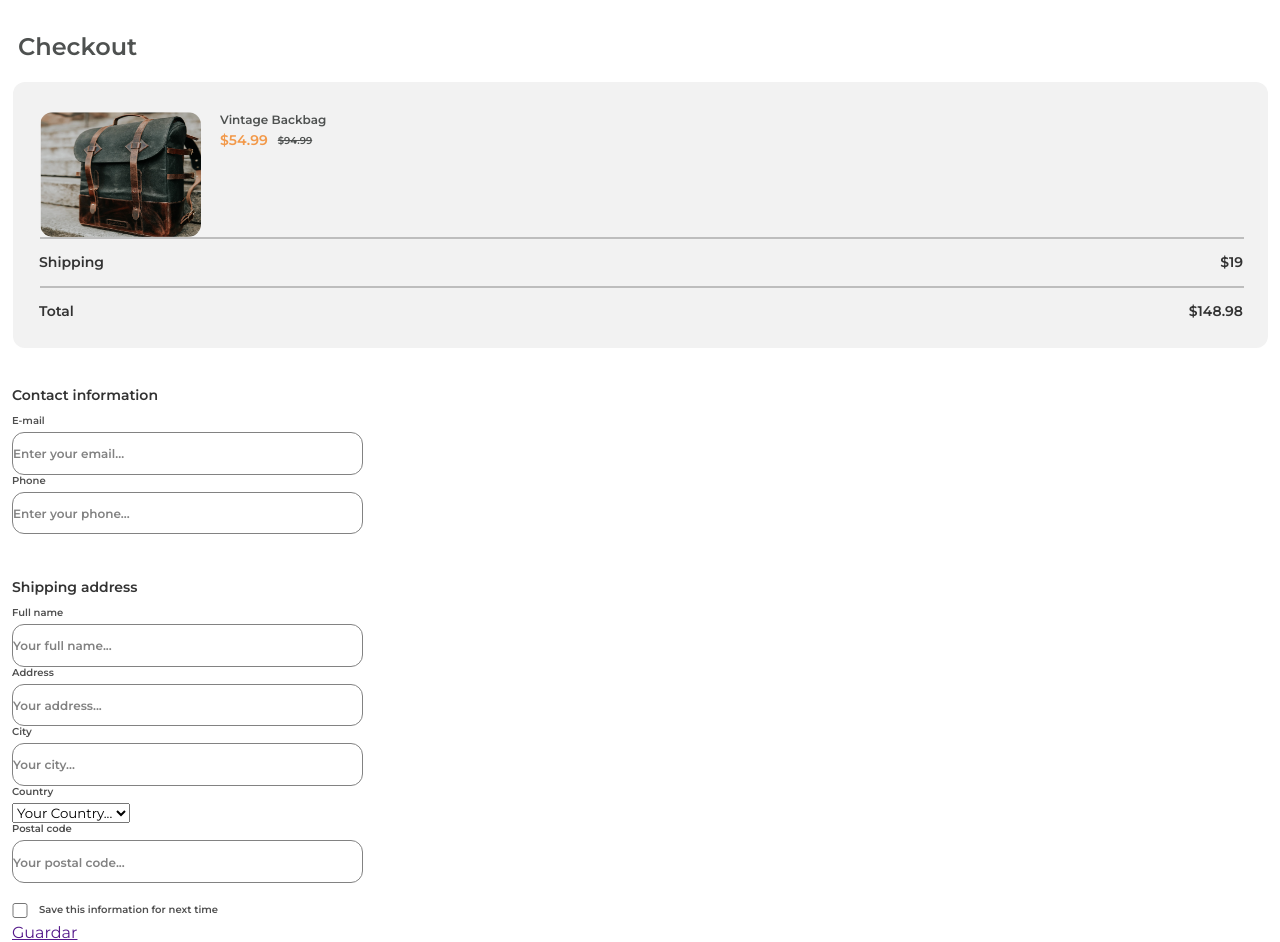
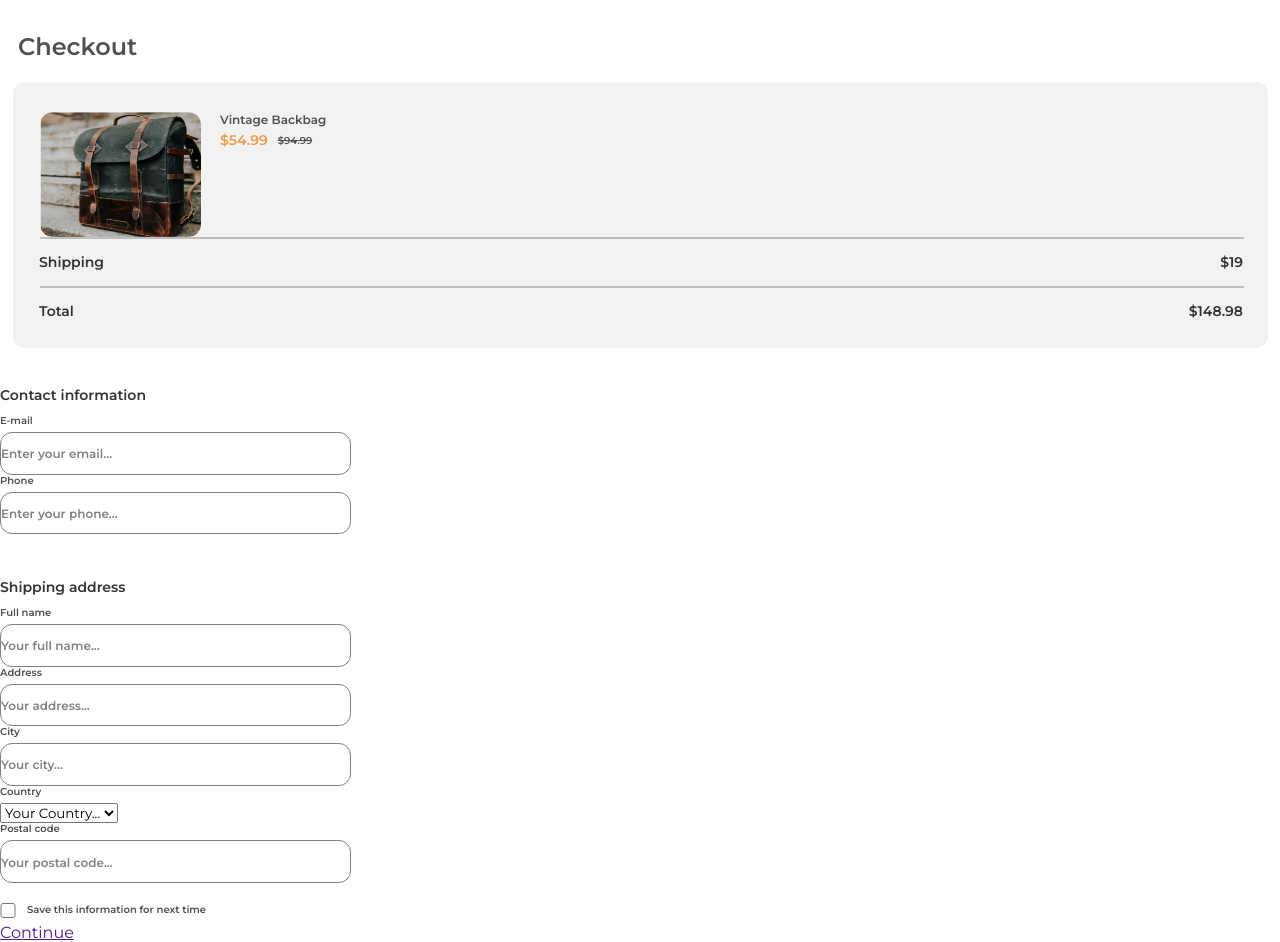
Before and after one commit to Jean-Paul-12/challenge-checkout-page, a website built with Vite: page index.html in a window 1280 px wide. Built offline with nearby package versions, Linux system fonts and the light colour scheme.

Commit message:
feat(index): Update code

```diff
--- a/index.html
+++ b/index.html
@@ -18,9 +18,9 @@
       <article class="card-product">
         <img src="./assets/img/photo1.png" alt="">
         <div>
-        <h3>Vintage Backbag</h3>
+          <h3>Vintage Backbag</h3>
 
-        <p class="product-offer">$54.99<span class="product-price">$94.99</span></p>
+          <p class="product-offer">$54.99<span class="product-price">$94.99</span></p>
         </div>
       </article>
 
@@ -37,7 +37,7 @@
     </div>
   </section>
 
-  <section class="container-form">
+  <section class="container__form">
     <div class="card-form">
 
       <h2 class="card-contact-title">Contact information</h2>
@@ -58,13 +58,14 @@
         <input type="text" placeholder="Your full name...">
       </fieldset>
       <fieldset class="address">
-        <label >Address</label>
+        <label>Address</label>
         <input type="text" placeholder="Your address...">
       </fieldset>
       <fieldset class="city">
         <label>City</label>
         <input type="text" placeholder="Your city...">
       </fieldset>
+      <div class="container__region">
       <fieldset class="country">
         <label>Country</label>
         <select name="" id="">
@@ -77,11 +78,12 @@
       <fieldset class="postal-code">
         <label>Postal code</label>
         <input type="text" placeholder="Your postal code...">
-      </fieldset>
+      </fieldset></div>
 
-      <label for="" class="checkbox"><input type="checkbox" >Save this information for next time</label>
-
-      <a href="" class="button">Guardar</a>
+      <label for="" class="checkbox"><input type="checkbox">Save this information for next time</label>
+      <div class="container__button">
+        <a href="" class="button">Continue</a>
+      </div>
     </div>
   </section>
 </body>
```
